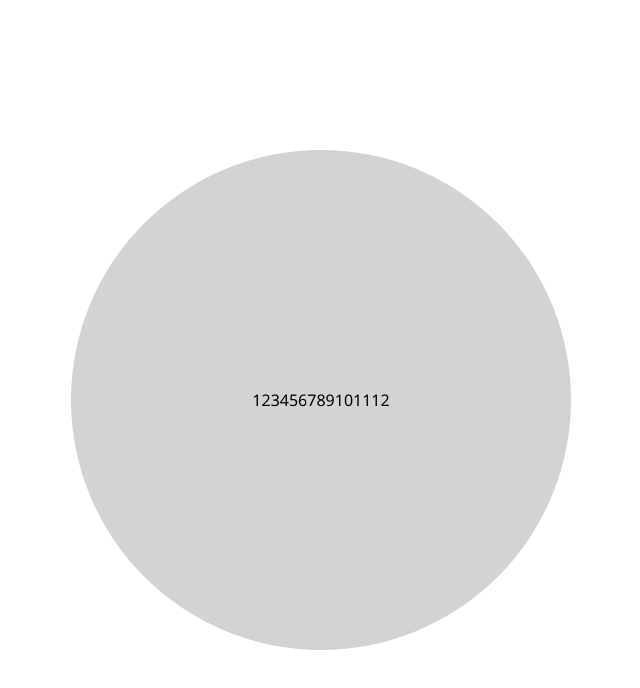
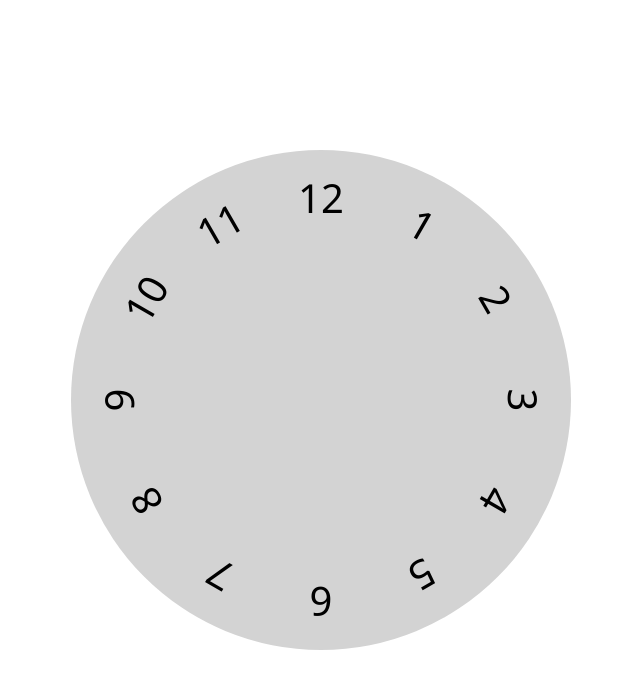
Before and after one commit to Srilekha-Paul/Analog-Clock, a plain HTML site: page index.html in a window 1280 px wide. Shown: the whole page, without its empty margins (319-959 px from the left). Drawn offline with Linux system fonts and the light colour scheme.

Commit message:
css clock no. add

```diff
--- a/index.html
+++ b/index.html
@@ -8,18 +8,18 @@
 </head>
 <body>
     <div class="clock">
-        <div class="number">1</div>
-        <div class="number">2</div>
-        <div class="number">3</div>
-        <div class="number">4</div>
-        <div class="number">5</div>
-        <div class="number">6</div>
-        <div class="number">7</div>
-        <div class="number">8</div>
-        <div class="number">9</div>
-        <div class="number">10</div>
-        <div class="number">11</div>
-        <div class="number">12</div>
+        <div class="number" style="--n:1">1</div>
+        <div class="number" style="--n:2">2</div>
+        <div class="number" style="--n:3">3</div>
+        <div class="number" style="--n:4">4</div>
+        <div class="number" style="--n:5">5</div>
+        <div class="number" style="--n:6">6</div>
+        <div class="number" style="--n:7">7</div>
+        <div class="number" style="--n:8">8</div>
+        <div class="number" style="--n:9">9</div>
+        <div class="number" style="--n:10">10</div>
+        <div class="number" style="--n:11">11</div>
+        <div class="number" style="--n:12">12</div>
 
     </div>
 
--- a/style.css
+++ b/style.css
@@ -19,4 +19,13 @@ body{
      display: flex;
      justify-content: center;
      align-items: center;
+
 }
+.number{
+    transform: rotate(calc(30deg * var(--n)));
+    position: absolute;
+    text-align: center;
+    inset: 20px;
+    font-size: 40px;
+
+}
```
